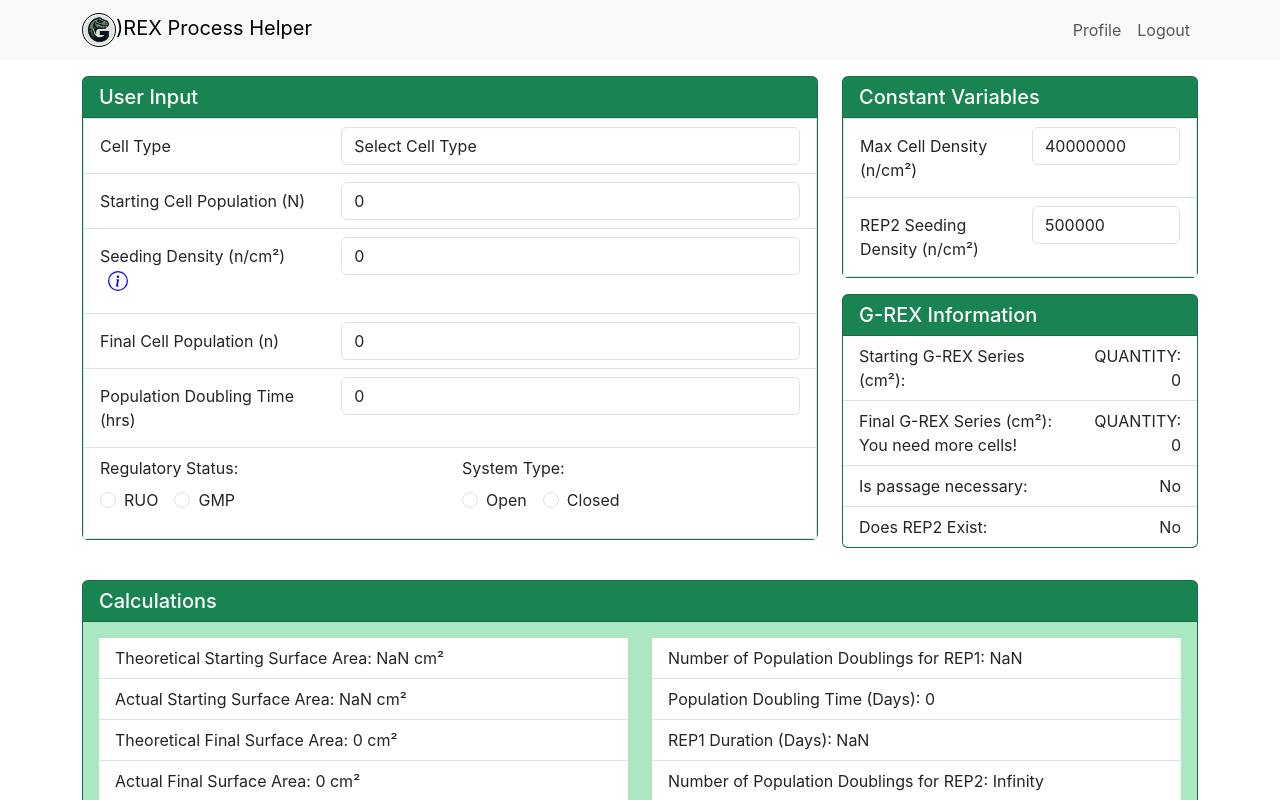
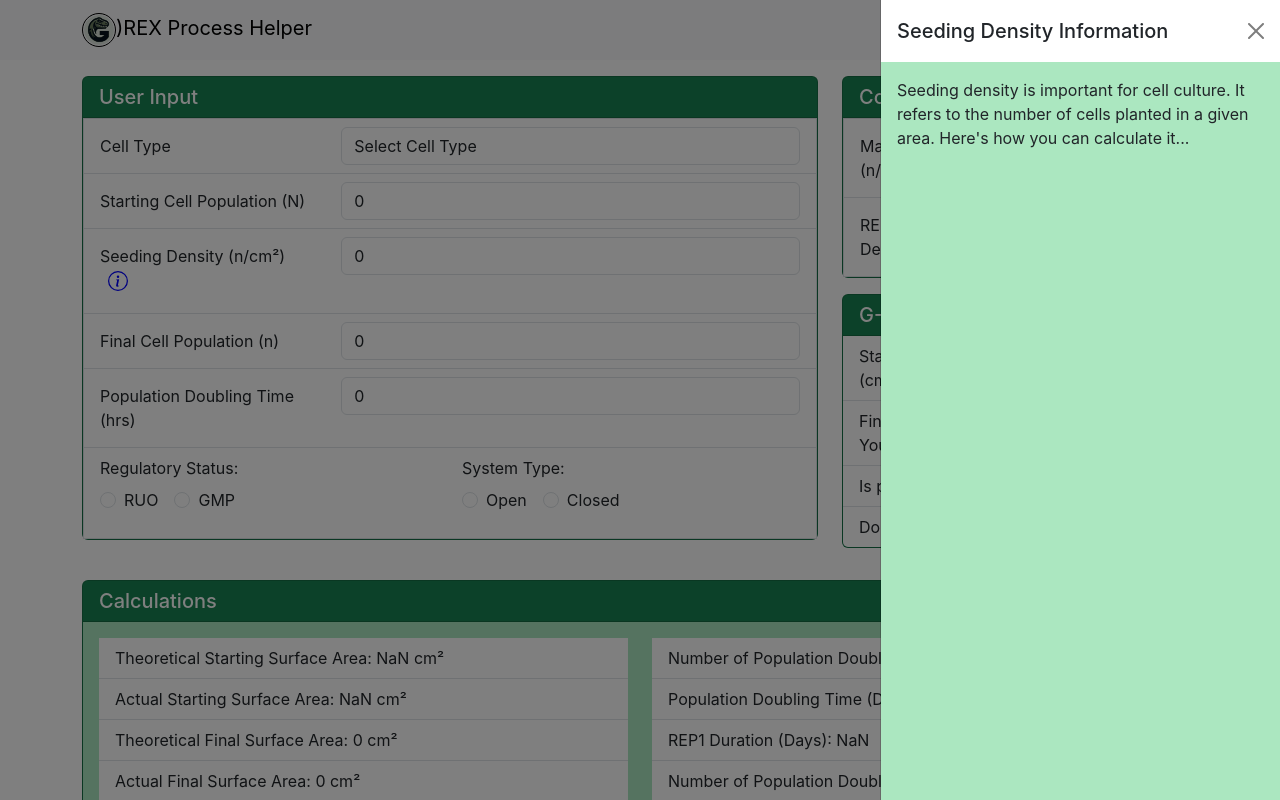
Before and after one commit to lanescheffler/gRex-process-builder, a React (Create React App) app: page / in a window 1280 px wide. Both pictures are taken after a click on the button 119 px from the left and 283 px from the top of the page. Shown: the top 800 px of the page. Built offline with nearby package versions, Linux system fonts and the light colour scheme.

Commit message:
off canvas:
for info on seeding density.

```diff
--- a/src/features/userInput/UserInput.tsx
+++ b/src/features/userInput/UserInput.tsx
@@ -24,6 +24,7 @@
   selectUserInput, // Make sure you have a selector that selects the whole userInput part of the state
 } from "./userInputSlice"; // Adjust path as needed
 import { InfoCircle } from "react-bootstrap-icons";
+import SeedingDensityCanvas from "./seedingDensityCanvas/SeedingDensityCanvas";
 
 const CustomWidthButton = styled(Button)`
   width: 50%;
@@ -32,6 +33,11 @@
 
 
 function UserInput() {
+
+  const [showSeedingDensityCanvas, setShowSeedingDensityCanvas] = useState(false);
+  const handleShowSeedingDensityCanvas = () => setShowSeedingDensityCanvas(true);
+  const handleCloseSeedingDensityCanvas = () => setShowSeedingDensityCanvas(false);
+
 
   const dispatch = useDispatch();
   const userInput = useSelector(selectUserInput);
@@ -107,6 +113,7 @@
                   }
                 >
                   <button
+                    onClick={handleShowSeedingDensityCanvas}
                     style={{
                       verticalAlign: "top",
                       paddingRight: ".5rem",
@@ -124,6 +131,7 @@
                     />
                   </button>
                 </OverlayTrigger>
+                <SeedingDensityCanvas show={showSeedingDensityCanvas} handleClose={handleCloseSeedingDensityCanvas} />
               </Form.Label>
               <Col sm={8}>
                 <Form.Control
--- a/src/features/userInput/seedingDensityCanvas/SeedingDensityCanvas.tsx
+++ b/src/features/userInput/seedingDensityCanvas/SeedingDensityCanvas.tsx
@@ -1,9 +1,34 @@
-import React from 'react'
+// SeedingDensityCanvas.tsx
+import React from 'react';
+import { Offcanvas, OffcanvasHeader, OffcanvasBody } from 'react-bootstrap';
+import styled from 'styled-components';
 
-function SeedingDensityCanvas() {
-  return (
-    <div>SeedingDensityCanvas</div>
-  )
+interface SeedingDensityCanvasProps {
+  show: boolean;
+  handleClose: () => void;
 }
 
-export default SeedingDensityCanvas
+const StyledOffCanvasBody = styled(OffcanvasBody)`
+  background-color: #abe7c0
+
+`;
+
+const SeedingDensityCanvas: React.FC<SeedingDensityCanvasProps> = ({ show, handleClose }) => {
+  return (
+    <Offcanvas show={show} onHide={handleClose} placement="end">
+      <OffcanvasHeader closeButton>
+        <Offcanvas.Title>Seeding Density Information</Offcanvas.Title>
+      </OffcanvasHeader>
+      <StyledOffCanvasBody>
+        {/* Provide your content here */}
+        <p>
+          Seeding density is important for cell culture. It refers to the number of cells
+          planted in a given area. Here's how you can calculate it...
+        </p>
+        {/* ... more content */}
+      </StyledOffCanvasBody>
+    </Offcanvas>
+  );
+}
+
+export default SeedingDensityCanvas;
```
